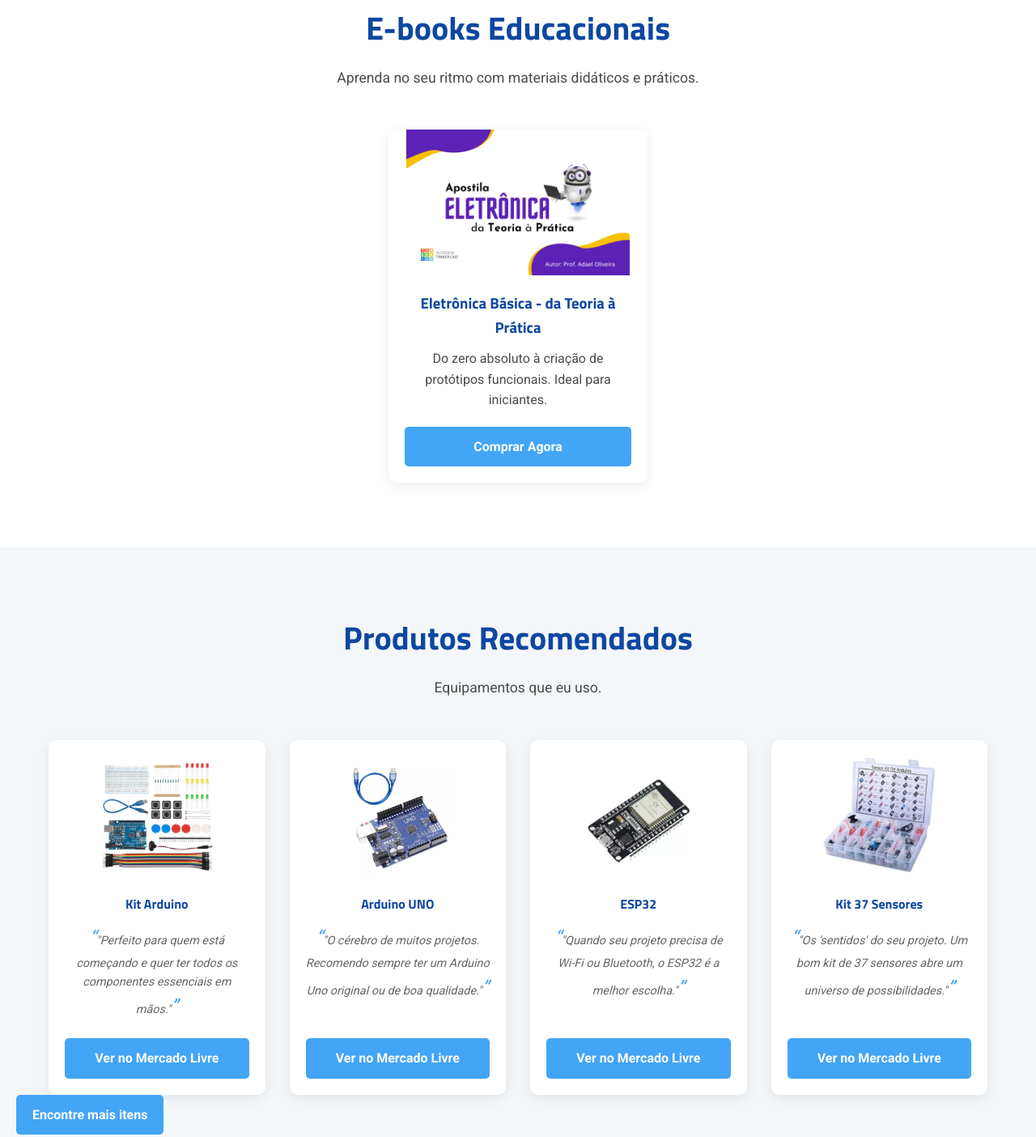
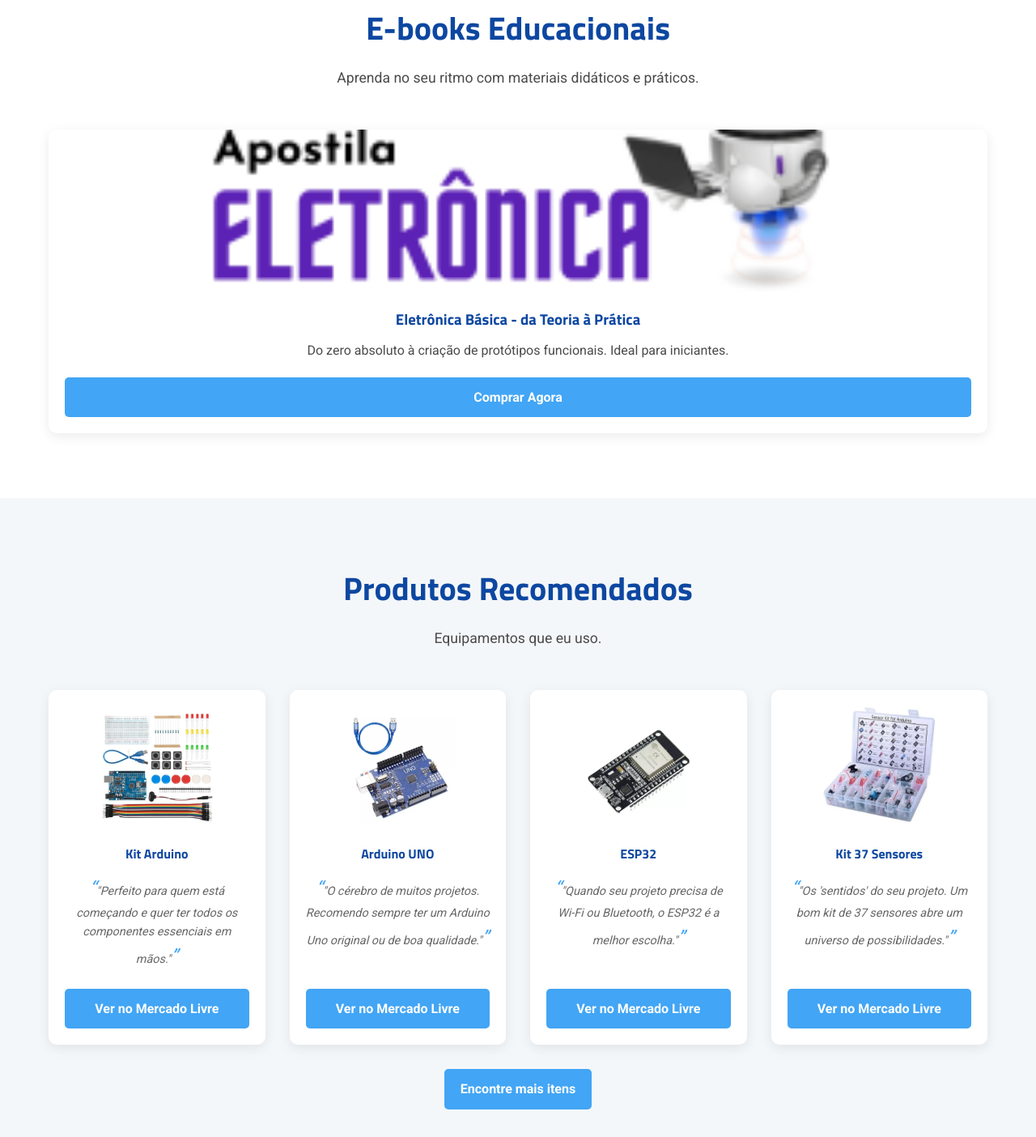
Before and after one commit to Adael-Oliveira/prof.adaeloliveira, a plain HTML site: page index.html in a window 1280 px wide. Shown: the part 717-2121 px from the top of the page at 81% size. Drawn offline with Linux system fonts and the light colour scheme.

Commit message:
Update style.css

```diff
--- a/style.css
+++ b/style.css
@@ -66,6 +66,11 @@ body {
     gap: 25px;
 }
 
+#main-nav ul.show {
+    display: flex !important;
+}
+
+
 #main-nav a {
     text-decoration: none;
     color: var(--dark-gray-color);
@@ -103,6 +108,7 @@ body {
     color: var(--primary-color);
     cursor: pointer;
 }
+
 
 /* Hero Section */
 .hero {
@@ -183,21 +189,13 @@ body {
 }
 
 /* Grid Layout */
-.grid-3 {
+.grid-3, .grid-4 {
     display: grid;
-    grid-template-columns: repeat(auto-fit, minmax(280px, 1fr));
-    gap: 25px;
-    max-width: 960px;
-    margin: 0 auto;
+    gap: 30px;
 }
 
-.grid-4 {
-    display: grid;
-    grid-template-columns: repeat(4, 1fr); /* Forçar 4 colunas em telas grandes */
-    gap: 30px;
-    max-width: 1200px;
-    margin: 0 auto;
-}
+.grid-3 { grid-template-columns: repeat(auto-fit, minmax(300px, 1fr)); }
+.grid-4 { grid-template-columns: repeat(auto-fit, minmax(250px, 1fr)); }
 
 /* Card Styling */
 .card {
@@ -238,11 +236,11 @@ body {
     color: var(--white-color);
     padding: 12px 20px;
     text-decoration: none;
-    border: none;
     border-radius: 5px;
     font-weight: 600;
     transition: background-color 0.3s;
     display: inline-block;
+    border: none;
     cursor: pointer;
     margin: 0 20px 20px 20px;
     font-size: 1rem;
@@ -253,45 +251,16 @@ body {
 }
 
 /* E-book Section Specifics */
-.ebook-card {
-    max-width: 320px;  /* Limita largura máxima */
-    margin: 0 auto;    /* Centraliza dentro da célula do grid */
-}
-
-.ebook-card img {
-    height: 180px;     /* Menor que o original para não ficar tão grande */
-    width: auto;       /* Mantém proporção */
-    max-width: 100%;   /* Não ultrapassa largura do card */
-    margin: 0 auto;    /* Centraliza a imagem */
-    display: block;
-}
-
-.ebook-card .button {
-    display: block;
-    width: calc(100% - 40px); /* Considera 20px de padding de cada lado */
-    margin: 0 20px 20px 20px;
-    padding: 12px 0;
-    font-weight: 700;
-    font-size: 1rem;
-}
-
-.ebook-card p {
-    padding: 0 20px 20px 20px;
-}
-
 .ebook-card.free-ebook-card {
     background-color: var(--primary-color);
     color: var(--white-color);
 }
-
 .ebook-card.free-ebook-card h3 {
     color: var(--white-color);
 }
-
 .lead-form {
     padding: 0 20px 20px 20px;
 }
-
 .lead-form input {
     width: 100%;
     padding: 10px;
@@ -299,24 +268,22 @@ body {
     border: 1px solid #ccc;
     margin-bottom: 10px;
 }
-
 .lead-form button {
     width: 100%;
     margin: 0;
 }
 
+
 /* Product Section Specifics */
 .product-card {
     padding-top: 20px;
 }
-
 .product-card img {
     width: 150px;
     height: 150px;
     object-fit: contain;
     margin: 0 auto;
 }
-
 .product-card .recommendation {
     font-style: italic;
     font-size: 0.9rem;
@@ -324,18 +291,17 @@ body {
     color: #666;
     flex-grow: 1;
 }
-
 .product-card .recommendation::before {
     content: '“';
     font-size: 1.5rem;
     color: var(--accent-color);
 }
-
 .product-card .recommendation::after {
     content: '”';
     font-size: 1.5rem;
     color: var(--accent-color);
 }
+
 
 /* Media Section */
 .media-card {
@@ -384,6 +350,7 @@ body {
     margin: 0;
     align-self: flex-start;
 }
+
 
 /* Cursos Section */
 .cursos-content {
@@ -515,14 +482,6 @@ body {
     .cursos-gallery {
         margin-top: 30px;
     }
-
-    .grid-4 {
-        grid-template-columns: repeat(2, 1fr); /* 2 colunas em telas médias */
-    }
-
-    #midia .grid-3 {
-        grid-template-columns: repeat(2, 1fr); /* 2 colunas para Na Mídia em telas médias */
-    }
 }
 
 @media (max-width: 768px) {
@@ -560,7 +519,22 @@ body {
         padding: 20px;
     }
 
-    .grid-4, #midia .grid-3 {
-        grid-template-columns: 1fr; /* 1 coluna em telas pequenas */
-    }
 }
+
+.more-products {
+    text-align: center;
+    margin-top: 30px;
+}
+
+.search-box {
+    text-align: center;
+    margin-bottom: 30px;
+}
+
+.search-box input {
+    width: 100%;
+    max-width: 400px;
+    padding: 10px;
+    border: 1px solid #ccc;
+    border-radius: 5px;
+}
```
